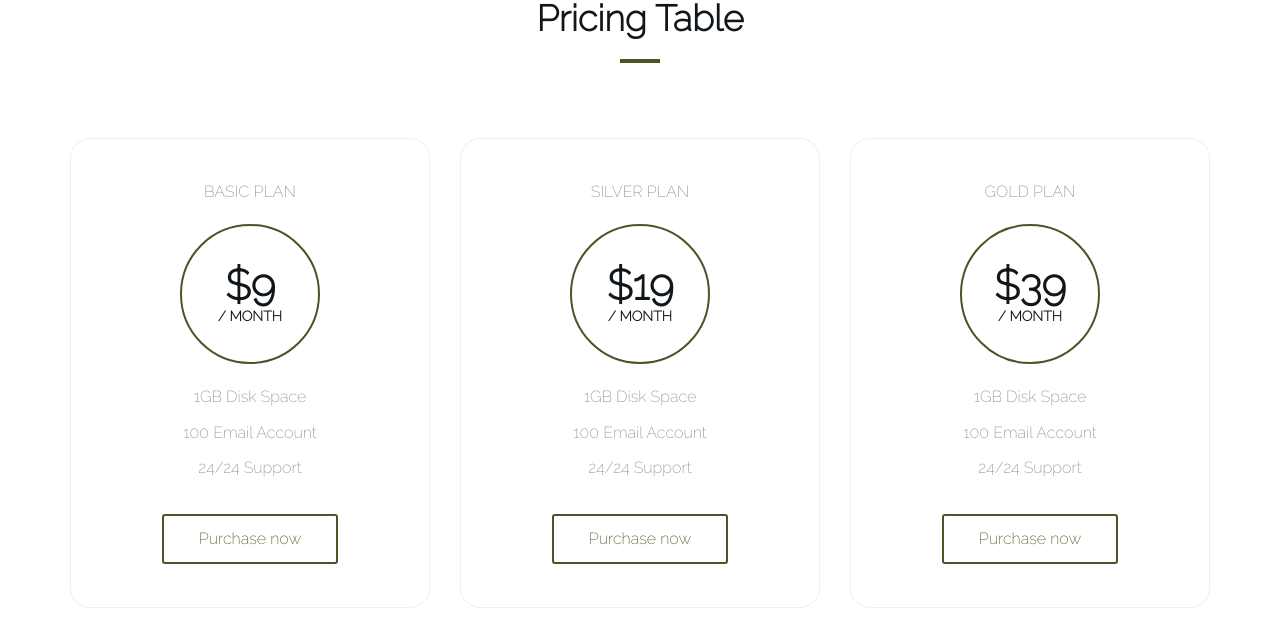
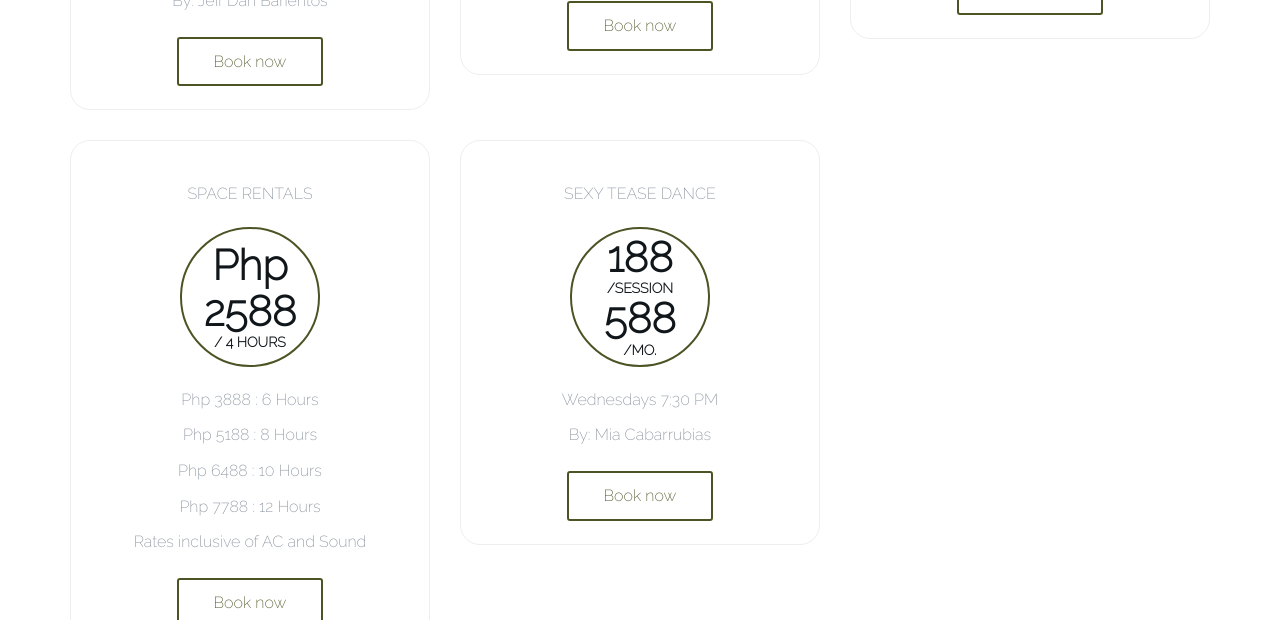
Before and after one commit to horhenormanito/mdfprod888, a CodeIgniter app: page /mdfprod888/ in a window 1280 px wide. Shown: the part 3517-4137 px from the top of the page. Run offline with CodeIgniter, Linux system fonts and the light colour scheme; some libraries are stand-ins or nearby versions; some web fonts are replaced.

Commit message:
Updated Team, Services, featured Video Area

```diff
--- a/application/views/index.php
+++ b/application/views/index.php
@@ -166,7 +166,7 @@
 				<!-- Section header -->
 				<div class="section-header text-center">
 					<h2 class="title">What is The Core?</h2>
-					<p> <h3  class="section-header text-center">"A multi-faceted community space that aspires to inspire passionate souls - a space where one can express themselves freely and uniquely..."</h3></p>
+					<p> <h3  class="section-header text-center">"A multi-faceted community space that aspires to inspire passionate souls - a space where one can express themselves freely and uniquely."</h3></p>
 				</div>
 
 
@@ -346,87 +346,87 @@
 	<!-- /Portfolio -->
 
 	<!-- Service -->
-	<div id="service" class="section md-padding">
+<!-- 	<div id="service-not needed" class="section md-padding"> -->
 
 		<!-- Container -->
-		<div class="container">
+<!-- 		<div class="container"> -->
 
 			<!-- Row -->
-			<div class="row">
+<!-- 			<div class="row"> -->
 
 				<!-- Section header -->
-				<div class="section-header text-center">
-					<h2 class="title">What we offer</h2>
-				</div>
+<!-- 				<div class="section-header text-center"> -->
+<!-- 					<h2 class="title">What we offer</h2> -->
+<!-- 				</div> -->
 				<!-- /Section header -->
 
 				<!-- service -->
-				<div class="col-md-4 col-sm-6">
-					<div class="service">
-						<i class="fa fa-diamond"></i>
-						<h3>App Development</h3>
-						<p>Maecenas tempus tellus eget condimentum rhoncus sem quam semper libero.</p>
-					</div>
-				</div>
+<!-- 				<div class="col-md-4 col-sm-6"> -->
+<!-- 					<div class="service"> -->
+<!-- 						<i class="fa fa-diamond"></i> -->
+<!-- 						<h3>App Development</h3> -->
+<!-- 						<p>Maecenas tempus tellus eget condimentum rhoncus sem quam semper libero.</p> -->
+<!-- 					</div> -->
+<!-- 				</div> -->
 				<!-- /service -->
 
 				<!-- service -->
-				<div class="col-md-4 col-sm-6">
-					<div class="service">
-						<i class="fa fa-rocket"></i>
-						<h3>Graphic Design</h3>
-						<p>Maecenas tempus tellus eget condimentum rhoncus sem quam semper libero.</p>
-					</div>
-				</div>
+<!-- 				<div class="col-md-4 col-sm-6"> -->
+<!-- 					<div class="service"> -->
+<!-- 						<i class="fa fa-rocket"></i> -->
+<!-- 						<h3>Graphic Design</h3> -->
+<!-- 						<p>Maecenas tempus tellus eget condimentum rhoncus sem quam semper libero.</p> -->
+<!-- 					</div> -->
+<!-- 				</div> -->
 				<!-- /service -->
 
 				<!-- service -->
-				<div class="col-md-4 col-sm-6">
-					<div class="service">
-						<i class="fa fa-cogs"></i>
-						<h3>Creative Idea</h3>
-						<p>Maecenas tempus tellus eget condimentum rhoncus sem quam semper libero.</p>
-					</div>
-				</div>
+<!-- 				<div class="col-md-4 col-sm-6"> -->
+<!-- 					<div class="service"> -->
+<!-- 						<i class="fa fa-cogs"></i> -->
+<!-- 						<h3>Creative Idea</h3> -->
+<!-- 						<p>Maecenas tempus tellus eget condimentum rhoncus sem quam semper libero.</p> -->
+<!-- 					</div> -->
+<!-- 				</div> -->
 				<!-- /service -->
 
 				<!-- service -->
-				<div class="col-md-4 col-sm-6">
-					<div class="service">
-						<i class="fa fa-diamond"></i>
-						<h3>Marketing</h3>
-						<p>Maecenas tempus tellus eget condimentum rhoncus sem quam semper libero.</p>
-					</div>
-				</div>
+<!-- 				<div class="col-md-4 col-sm-6"> -->
+<!-- 					<div class="service"> -->
+<!-- 						<i class="fa fa-diamond"></i> -->
+<!-- 						<h3>Marketing</h3> -->
+<!-- 						<p>Maecenas tempus tellus eget condimentum rhoncus sem quam semper libero.</p> -->
+<!-- 					</div> -->
+<!-- 				</div> -->
 				<!-- /service -->
 
 				<!-- service -->
-				<div class="col-md-4 col-sm-6">
-					<div class="service">
-						<i class="fa fa-pencil"></i>
-						<h3>Awesome Support</h3>
-						<p>Maecenas tempus tellus eget condimentum rhoncus sem quam semper libero.</p>
-					</div>
-				</div>
+<!-- 				<div class="col-md-4 col-sm-6"> -->
+<!-- 					<div class="service"> -->
+<!-- 						<i class="fa fa-pencil"></i> -->
+<!-- 						<h3>Awesome Support</h3> -->
+<!-- 						<p>Maecenas tempus tellus eget condimentum rhoncus sem quam semper libero.</p> -->
+<!-- 					</div> -->
+<!-- 				</div> -->
 				<!-- /service -->
 
 				<!-- service -->
-				<div class="col-md-4 col-sm-6">
-					<div class="service">
-						<i class="fa fa-flask"></i>
-						<h3>Brand Design</h3>
-						<p>Maecenas tempus tellus eget condimentum rhoncus sem quam semper libero.</p>
-					</div>
-				</div>
+<!-- 				<div class="col-md-4 col-sm-6"> -->
+<!-- 					<div class="service"> -->
+<!-- 						<i class="fa fa-flask"></i> -->
+<!-- 						<h3>Brand Design</h3> -->
+<!-- 						<p>Maecenas tempus tellus eget condimentum rhoncus sem quam semper libero.</p> -->
+<!-- 					</div> -->
+<!-- 				</div> -->
 				<!-- /service -->
 
-			</div>
+<!-- 			</div> -->
 			<!-- /Row -->
 
-		</div>
+<!-- 		</div> -->
 		<!-- /Container -->
 
-	</div>
+<!-- 	</div> -->
 	<!-- /Service -->
 
 
@@ -442,24 +442,24 @@
 				<!-- why choose us content -->
 				<div class="col-md-6">
 					<div class="section-header">
-						<h2 class="title">Why Choose Us</h2>
+						<h2 class="title">Featured Video</h2>
 					</div>
-					<p>Molestie at elementum eu facilisis sed odio. Scelerisque in dictum non consectetur a erat. Aliquam id diam maecenas ultricies mi eget mauris. Ultrices sagittis orci a scelerisque purus.</p>
+					<p>Be part of The Core Dance Group...</p>
 					<div class="feature">
 						<i class="fa fa-check"></i>
-						<p>Quis varius quam quisque id diam vel quam elementum.</p>
+						<p>Express Yourself At The Core.</p>
 					</div>
 					<div class="feature">
 						<i class="fa fa-check"></i>
-						<p>Mauris augue neque gravida in fermentum.</p>
+						<p>Be Part Of Us.</p>
 					</div>
 					<div class="feature">
 						<i class="fa fa-check"></i>
-						<p>Orci phasellus egestas tellus rutrum.</p>
+						<p>Aspire to Inspire at The Core!</p>
 					</div>
 					<div class="feature">
 						<i class="fa fa-check"></i>
-						<p>Nec feugiat nisl pretium fusce id velit ut tortor pretium.</p>
+						<p>Release Yourself And See You.</p>
 					</div>
 				</div>
 				<!-- /why choose us content -->
@@ -550,7 +515,9 @@
 	<!-- /Numbers -->
 
 	<!-- Pricing -->
-	<div id="pricing" class="section md-padding">
+<!-- 	<div id="pricing" class="section md-padding"> -->
+	<div id="service" class="section md-padding">
+
 
 		<!-- Container -->
 		<div class="container">
@@ -560,7 +527,7 @@
 
 				<!-- Section header -->
 				<div class="section-header text-center">
-					<h2 class="title">Pricing Table</h2>
+					<h2 class="title">What We Offer</h2>
 				</div>
 				<!-- /Section header -->
 
@@ -568,24 +535,49 @@
 				<div class="col-sm-4">
 					<div class="pricing">
 						<div class="price-head">
-							<span class="price-title">Basic plan</span>
+							<span class="price-title">Yoga</span>
 							<div class="price">
-								<h3>$9<span class="duration">/ month</span></h3>
+								<h3>188<span class="duration">/Session</span>1288<span class="duration">/Mo.</span></h3>
 							</div>
 						</div>
 						<ul class="price-content">
 							<li>
-								<p>1GB Disk Space</p>
+								<p>Tuesdays 7:30 PM</p>
 							</li>
 							<li>
-								<p>100 Email Account</p>
+								<p>Fridays 10:00 PM</p>
 							</li>
 							<li>
-								<p>24/24 Support</p>
+								<p>By: Jeff Dan Barientos</p>
 							</li>
 						</ul>
 						<div class="price-btn">
-							<button class="outline-btn">Purchase now</button>
+							<button class="outline-btn">Book now</button>
+						</div>
+					</div>
+				</div>
+				<!-- /pricing -->
+
+
+				<!-- pricing -->
+				<div class="col-sm-4">
+					<div class="pricing">
+						<div class="price-head">
+							<span class="price-title">Pop Dance</span>
+							<div class="price">
+								<h3>188<span class="duration">/Session</span>588<span class="duration">/Mo.</span></h3>
+							</div>
+						</div>
+						<ul class="price-content">
+							<li>
+								<p>Thursdays 7:30 PM</p>
+							</li>
+							<li>
+								<p>By: Mia Cabarrubias</p>
+							</li>
+						</ul>
+						<div class="price-btn">
+							<button class="outline-btn">Book now</button>
 						</div>
 					</div>
 				</div>
@@ -595,51 +587,88 @@
 				<div class="col-sm-4">
 					<div class="pricing">
 						<div class="price-head">
-							<span class="price-title">Silver plan</span>
+							<span class="price-title">Meditation</span>
 							<div class="price">
-								<h3>$19<span class="duration">/ month</span></h3>
+								<h3>188<span class="duration">/Session</span>588<span class="duration">/Mo.</span></h3>
 							</div>
 						</div>
 						<ul class="price-content">
 							<li>
-								<p>1GB Disk Space</p>
-							</li>
-							<li>
-								<p>100 Email Account</p>
-							</li>
-							<li>
-								<p>24/24 Support</p>
+								<p>Thursdays 6:00 PM</p>
 							</li>
 						</ul>
 						<div class="price-btn">
-							<button class="outline-btn">Purchase now</button>
+							<button class="outline-btn">Book now</button>
 						</div>
 					</div>
 				</div>
 				<!-- /pricing -->
 
+			<!-- Row -->
+			</div>
+
+
+
+
+
+
+
+			<!-- Row -->
+			<div class="row">
+
 				<!-- pricing -->
 				<div class="col-sm-4">
 					<div class="pricing">
 						<div class="price-head">
-							<span class="price-title">Gold plan</span>
+							<span class="price-title">Space Rentals</span>
 							<div class="price">
-								<h3>$39<span class="duration">/ month</span></h3>
+								<h3>Php 2588<span class="duration">/ 4 Hours</span></h3>
 							</div>
 						</div>
 						<ul class="price-content">
 							<li>
-								<p>1GB Disk Space</p>
+								<p>Php 3888 : 6 Hours</p>
 							</li>
 							<li>
-								<p>100 Email Account</p>
+								<p>Php 5188 : 8 Hours</p>
 							</li>
 							<li>
-								<p>24/24 Support</p>
+								<p>Php 6488 : 10 Hours</p>
+							</li>
+							<li>
+								<p>Php 7788 : 12 Hours</p>
+							</li>
+							<li>
+								<p>Rates inclusive of AC and Sound</p>
 							</li>
 						</ul>
 						<div class="price-btn">
-							<button class="outline-btn">Purchase now</button>
+							<button class="outline-btn">Book now</button>
+						</div>
+					</div>
+				</div>
+				<!-- /pricing -->
+
+
+				<!-- pricing -->
+				<div class="col-sm-4">
+					<div class="pricing">
+						<div class="price-head">
+							<span class="price-title">Sexy Tease Dance</span>
+							<div class="price">
+								<h3>188<span class="duration">/Session</span>588<span class="duration">/Mo.</span></h3>
+							</div>
+						</div>
+						<ul class="price-content">
+							<li>
+								<p>Wednesdays 7:30 PM</p>
+							</li>
+							<li>
+								<p>By: Mia Cabarrubias</p>
+							</li>
+						</ul>
+						<div class="price-btn">
+							<button class="outline-btn">Book now</button>
 						</div>
 					</div>
 				</div>
@@ -677,22 +733,75 @@
 						<!-- testimonial -->
 						<div class="testimonial">
 							<div class="testimonial-meta">
-								<img src="./data/img/perso1.jpg" alt="">
-								<h3 class="white-text">John Doe</h3>
-								<span>Web Designer</span>
+								<img src="./data/img/Margo.jpg" alt="">
+								<h3 class="white-text">Margarita Domingo Frasco</h3>
+								<span>Owner/CEO</span>
+								<span>
+    								<div class="team-social">
+    									<a href="#"><i class="fa fa-facebook"></i></a>
+    									<a href="#"><i class="fa fa-instagram"></i></a>
+    									<a href="#"><i class="fa fa-twitter"></i></a>
+    								</div>
+								</span>
+
 							</div>
-							<p class="white-text">Molestie at elementum eu facilisis sed odio. Scelerisque in dictum non consectetur a erat. Aliquam id diam maecenas ultricies mi eget mauris.</p>
+<!-- 							<p class="white-text">"Ivy's quotes."</p> -->
 						</div>
 						<!-- /testimonial -->
 
 						<!-- testimonial -->
 						<div class="testimonial">
 							<div class="testimonial-meta">
-								<img src="./data/img/perso2.jpg" alt="">
-								<h3 class="white-text">John Doe</h3>
-								<span>Web Designer</span>
+								<img src="./data/img/Ivy.jpg" alt="">
+								<h3 class="white-text">Ivy Melody Gallur</h3>
+								<span>General Manager</span>
+								<span>
+    								<div class="team-social">
+    									<a href="#"><i class="fa fa-facebook"></i></a>
+    									<a href="#"><i class="fa fa-instagram"></i></a>
+    									<a href="#"><i class="fa fa-twitter"></i></a>
+    								</div>
+								</span>
+
 							</div>
-							<p class="white-text">Molestie at elementum eu facilisis sed odio. Scelerisque in dictum non consectetur a erat. Aliquam id diam maecenas ultricies mi eget mauris.</p>
+<!-- 							<p class="white-text">"Ivy's quotes."</p> -->
+						</div>
+						<!-- /testimonial -->
+
+						<!-- testimonial -->
+						<div class="testimonial">
+							<div class="testimonial-meta">
+								<img src="./data/img/Manchie.jpg" alt="">
+								<h3 class="white-text">Manchie Maloloy-on</h3>
+								<span>Marketing Manager</span>
+								<span>
+    								<div class="team-social">
+    									<a href="#"><i class="fa fa-facebook"></i></a>
+    									<a href="#"><i class="fa fa-instagram"></i></a>
+    									<a href="#"><i class="fa fa-twitter"></i></a>
+    								</div>
+								</span>
+							</div>
+<!-- 							<p class="white-text">"Ivy's quotes."</p> -->
+						</div>
+						<!-- /testimonial -->
+
+
+						<!-- testimonial -->
+						<div class="testimonial">
+							<div class="testimonial-meta">
+								<img src="./data/img/Rufe.jpg" alt="">
+								<h3 class="white-text">Rufie</h3>
+								<span>Digital Specialist</span>
+								<span>
+    								<div class="team-social">
+    									<a href="#"><i class="fa fa-facebook"></i></a>
+    									<a href="#"><i class="fa fa-instagram"></i></a>
+    									<a href="#"><i class="fa fa-twitter"></i></a>
+    								</div>
+								</span>
+							</div>
+<!-- 							<p class="white-text">"Ivy's quotes."</p> -->
 						</div>
 						<!-- /testimonial -->
 
@@ -709,113 +818,94 @@
 	</div>
 	<!-- /Testimonial -->
 
-	<!-- Team -->
-	<div id="team" class="section md-padding">
 
-		<!-- Container -->
-		<div class="container">
 
-			<!-- Row -->
-			<div class="row">
 
-				<!-- Section header -->
-				<div class="section-header text-center">
-					<h2 class="title">Our Team</h2>
-				</div>
-				<!-- /Section header -->
 
 				<!-- team -->
-				<div class="col-sm-3">
-					<div class="team">
-						<div class="team-img">
-							<img class="img-responsive" src="./data/img/Margo.jpg" alt="">
-							<div class="overlay">
-								<div class="team-social">
-									<a href="#"><i class="fa fa-facebook"></i></a>
-									<a href="#"><i class="fa fa-google-plus"></i></a>
-									<a href="#"><i class="fa fa-twitter"></i></a>
-								</div>
-							</div>
-						</div>
-						<div class="team-content">
-							<h3>Margarita Frasco</h3>
-							<span>Owner/CEO</span>
-						</div>
-					</div>
-				</div>
+<!-- 				<div class="col-sm-3"> -->
+<!-- 					<div class="team"> -->
+<!-- 						<div class="team-img"> -->
+<!-- 							<img class="img-responsive" src="./data/img/Margo.jpg" alt=""> -->
+<!-- 							<div class="overlay"> -->
+<!-- 								<div class="team-social"> -->
+<!-- 									<a href="#"><i class="fa fa-facebook"></i></a> -->
+<!-- 									<a href="#"><i class="fa fa-google-plus"></i></a> -->
+<!-- 									<a href="#"><i class="fa fa-twitter"></i></a> -->
+<!-- 								</div> -->
+<!-- 							</div> -->
+<!-- 						</div> -->
+<!-- 						<div class="team-content"> -->
+<!-- 							<h3>Margarita Frasco</h3> -->
+<!-- 							<span>Owner/CEO</span> -->
+<!-- 						</div> -->
+<!-- 					</div> -->
+<!-- 				</div> -->
 				<!-- /team -->
 
 				<!-- team -->
-				<div class="col-sm-3">
-					<div class="team">
-						<div class="team-img">
-							<img class="img-responsive" src="./data/img/Ivy.jpg" alt="">
-							<div class="overlay">
-								<div class="team-social">
-									<a href="#"><i class="fa fa-facebook"></i></a>
-									<a href="#"><i class="fa fa-google-plus"></i></a>
-									<a href="#"><i class="fa fa-twitter"></i></a>
-								</div>
-							</div>
-						</div>
-						<div class="team-content">
-							<h3>Ivy Melody Gallur</h3>
-							<span>General Manager</span>
-						</div>
-					</div>
-				</div>
+<!-- 				<div class="col-sm-3"> -->
+<!-- 					<div class="team"> -->
+<!-- 						<div class="team-img"> -->
+<!-- 							<img class="img-responsive" src="./data/img/Ivy.jpg" alt=""> -->
+<!-- 							<div class="overlay"> -->
+<!-- 								<div class="team-social"> -->
+<!-- 									<a href="#"><i class="fa fa-facebook"></i></a> -->
+<!-- 									<a href="#"><i class="fa fa-google-plus"></i></a> -->
+<!-- 									<a href="#"><i class="fa fa-twitter"></i></a> -->
+<!-- 								</div> -->
+<!-- 							</div> -->
+<!-- 						</div> -->
+<!-- 						<div class="team-content"> -->
+<!-- 							<h3>Ivy Melody Gallur</h3> -->
+<!-- 							<span>General Manager</span> -->
+<!-- 						</div> -->
+<!-- 					</div> -->
+<!-- 				</div> -->
 				<!-- /team -->
 
 				<!-- team -->
-				<div class="col-sm-3">
-					<div class="team">
-						<div class="team-img">
-							<img class="img-responsive" src="./data/img/Manchie.jpg" alt="">
-							<div class="overlay">
-								<div class="team-social">
-									<a href="#"><i class="fa fa-facebook"></i></a>
-									<a href="#"><i class="fa fa-google-plus"></i></a>
-									<a href="#"><i class="fa fa-twitter"></i></a>
-								</div>
-							</div>
-						</div>
-						<div class="team-content">
-							<h3>Manchie Maloloyon</h3>
-							<span>Marketing Manager</span>
-						</div>
-					</div>
-				</div>
+<!-- 				<div class="col-sm-3"> -->
+<!-- 					<div class="team"> -->
+<!-- 						<div class="team-img"> -->
+<!-- 							<img class="img-responsive" src="./data/img/Manchie.jpg" alt=""> -->
+<!-- 							<div class="overlay"> -->
+<!-- 								<div class="team-social"> -->
+<!-- 									<a href="#"><i class="fa fa-facebook"></i></a> -->
+<!-- 									<a href="#"><i class="fa fa-google-plus"></i></a> -->
+<!-- 									<a href="#"><i class="fa fa-twitter"></i></a> -->
+<!-- 								</div> -->
+<!-- 							</div> -->
+<!-- 						</div> -->
+<!-- 						<div class="team-content"> -->
+<!-- 							<h3>Manchie Maloloyon</h3> -->
+<!-- 							<span>Marketing Manager</span> -->
+<!-- 						</div> -->
+<!-- 					</div> -->
+<!-- 				</div> -->
 				<!-- /team -->
 
 				<!-- team -->
-				<div class="col-sm-3">
-					<div class="team">
-						<div class="team-img">
-							<img class="img-responsive" src="./data/img/Rufe.jpg" alt="">
-							<div class="overlay">
-								<div class="team-social">
-									<a href="#"><i class="fa fa-facebook"></i></a>
-									<a href="#"><i class="fa fa-google-plus"></i></a>
-									<a href="#"><i class="fa fa-twitter"></i></a>
-								</div>
-							</div>
-						</div>
-						<div class="team-content">
-							<h3>Rufie</h3>
-							<span>Digital Specialist</span>
-						</div>
-					</div>
-				</div>
+<!-- 				<div class="col-sm-3"> -->
+<!-- 					<div class="team"> -->
+<!-- 						<div class="team-img"> -->
+<!-- 							<img class="img-responsive" src="./data/img/Rufe.jpg" alt=""> -->
+<!-- 							<div class="overlay"> -->
+<!-- 								<div class="team-social"> -->
+<!-- 									<a href="#"><i class="fa fa-facebook"></i></a> -->
+<!-- 									<a href="#"><i class="fa fa-google-plus"></i></a> -->
+<!-- 									<a href="#"><i class="fa fa-twitter"></i></a> -->
+<!-- 								</div> -->
+<!-- 							</div> -->
+<!-- 						</div> -->
+<!-- 						<div class="team-content"> -->
+<!-- 							<h3>Rufie</h3> -->
+<!-- 							<span>Digital Specialist</span> -->
+<!-- 						</div> -->
+<!-- 					</div> -->
+<!-- 				</div> -->
 				<!-- /team -->
 
-			</div>
-			<!-- /Row -->
-
-		</div>
-		<!-- /Container -->
-
-	</div>
-	<!-- /Team -->
 
 	<!-- Blog -->
 	<div id="blog" class="section md-padding bg-grey">
--- a/data/css/style.css
+++ b/data/css/style.css
@@ -56,7 +56,7 @@ body {
 h1, h2, h3, h4, h5, h6 {
     font-family: 'Raleway', sans-serif;
     font-weight: 700;
-    margin-top: 0px;
+    margin-top: 35px;
     margin-bottom: 20px;
     color: #10161A;
 }
@@ -997,8 +1003,8 @@ header {
 }
 
 .pricing .price-btn {
-    padding-top: 20px;
-    padding-bottom: 40px;
+    padding-top: 10px;
+    padding-bottom: 20px;
 }
 
 /*------------------------------------*\
```
Also changed, not shown: other parts of application/views/index.php (+32 -40 lines), other parts of data/css/style.css (+24 -5 lines), data/img/Ivy.jpg, data/img/Manchie.jpg, data/img/Margo.jpg, data/img/Rufe.jpg, data/img/calm oneself.jpg, data/img/core-mdf.png, 3 other files.
